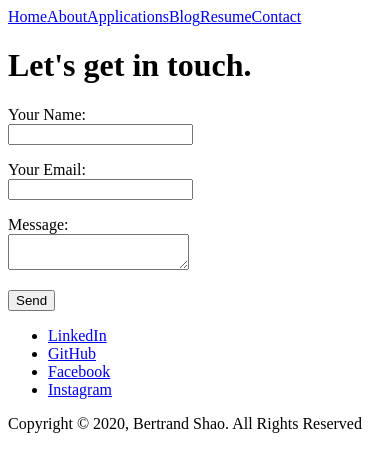
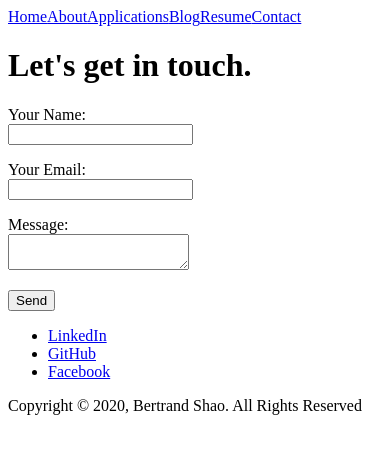
Before and after one commit to bertrandcodes/personal-portfolio, a React app: page /contact in a window 390 px wide. Shown: the top 472 px of the page. Built offline with nearby package versions, Linux system fonts and the light colour scheme; the HTML template or start-up script is replaced by a standard one.

Commit message:
Optimized App page for mobile

```diff
--- a/client/src/components/Footer.jsx
+++ b/client/src/components/Footer.jsx
@@ -10,7 +10,7 @@ export default function Footer() {
                     <li><a href="https://www.linkedin.com/in/bertrandshao/" class="icon-linkedin">LinkedIn</a></li>
                     <li><a href="https://github.com/bertrandcodes" class="icon-github">GitHub</a></li>
                     <li><a href="https://www.facebook.com/bertrand.shao" class="icon-facebook">Facebook</a></li>
-                    <li><a href="https://www.instagram.com/bertrand_money/" class="icon-instagram">Instagram</a></li>
+                    {/* <li><a href="https://www.instagram.com/bertrand_money/" class="icon-instagram">Instagram</a></li> */}
                     {/* <li><a href="https://twitter.com/" class="icon-twitter">Twitter</a></li> */}
                     {/* <li><a href="https://twitch.tv" class="icon-twitch">Twitch</a></li> */}
                     {/* <li><a href="https://pinterest.com" class="icon-pinterest">Pinterest</a></li> */}
--- a/client/src/components/Home.jsx
+++ b/client/src/components/Home.jsx
@@ -16,7 +16,7 @@ export default function Home() {
         </Helmet>
         <div className="background-div">
           <div className="overlay" />
-          <video autoPlay={true} loop={true} muted={true}>
+          <video className="home-video" autoPlay={true} loop={true} muted={true}>
             <source src="code.mp4" type="video/mp4" />
             <img
               className="background-image"
```
Also changed, not shown: 4 other files (tests, documents, lock files or other folders).
